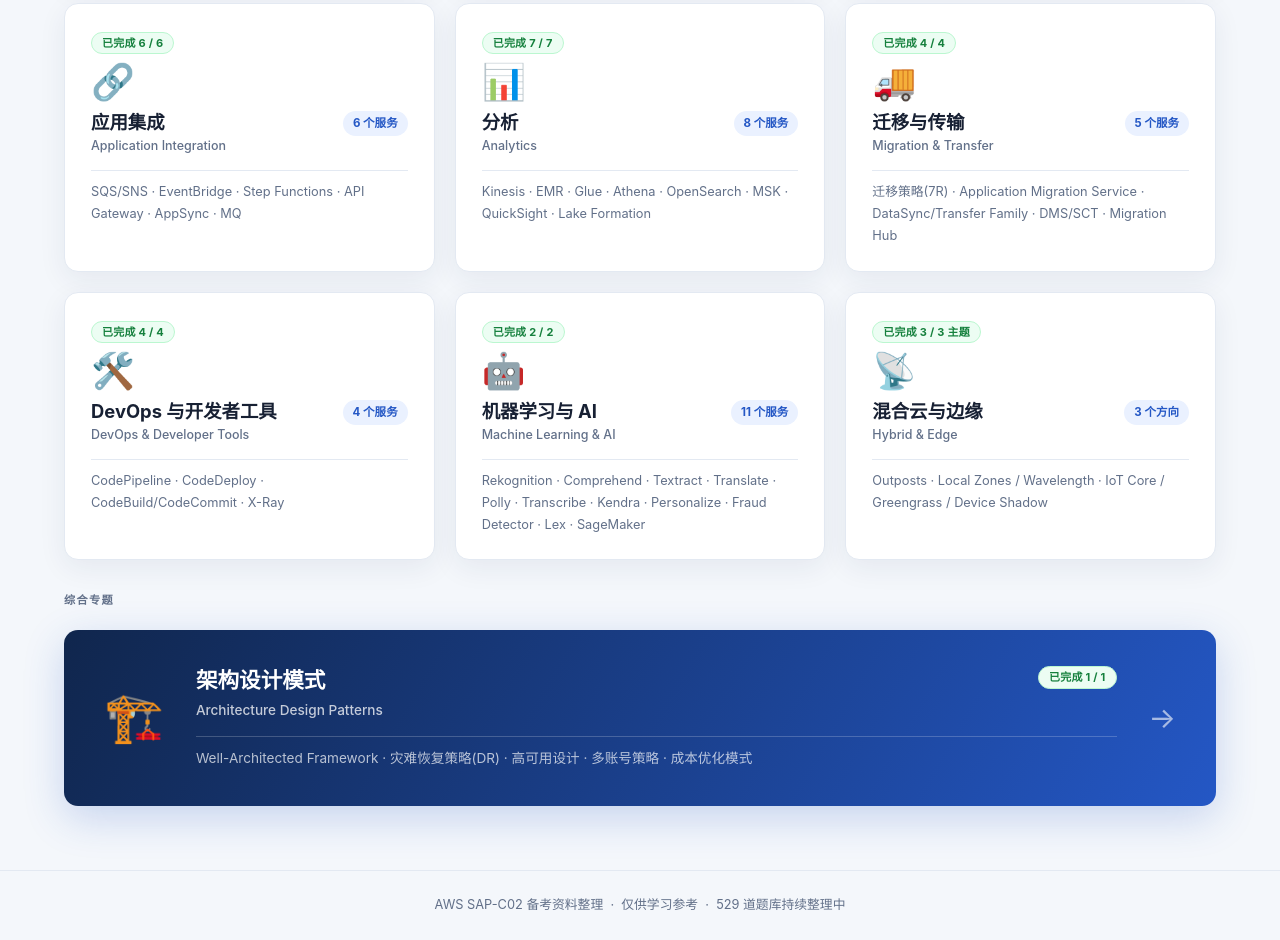
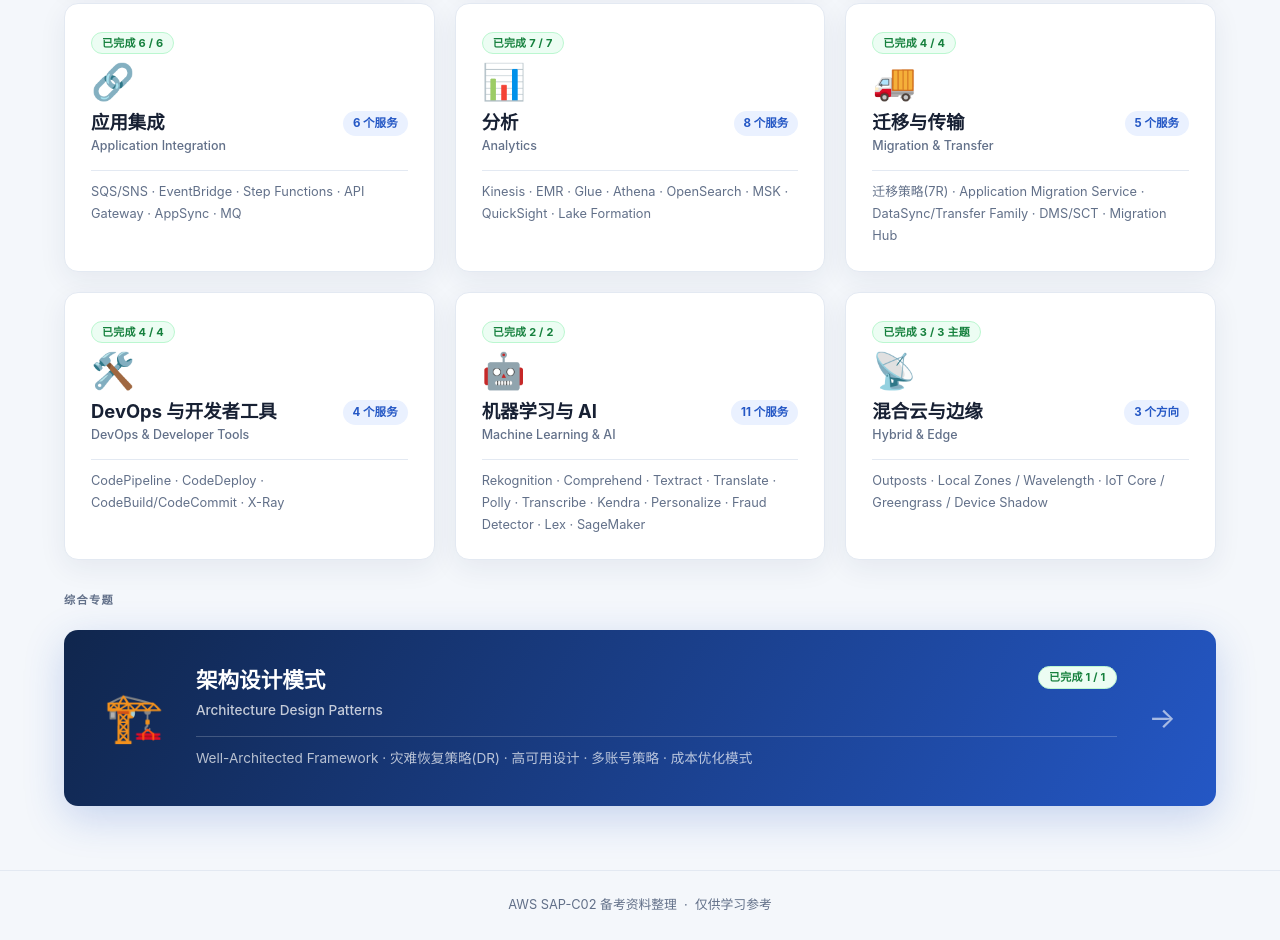
Before and after one commit to binglingshuang/AWS-SAP-C02, a plain HTML site: page index.html in a window 1280 px wide. Shown: the part 989-1929 px from the top of the page. Drawn offline with Linux system fonts and the light colour scheme.

Commit message:
delete 529 questions

```diff
--- a/index.html
+++ b/index.html
@@ -343,7 +343,6 @@
     <div class="stats-bar">
       <div class="stat-pill"><span class="icon">📁</span> 12 大类</div>
       <div class="stat-pill"><span class="icon">📄</span> 75 / 76 篇正文已完成</div>
-      <div class="stat-pill"><span class="icon">❓</span> 529 道题库待整理</div>
       <div class="stat-pill"><span class="icon">🎯</span> SAP-C02</div>
     </div>
   </header>
@@ -574,7 +573,7 @@
 
   <!-- ══════════════ FOOTER ══════════════ -->
   <footer>
-    AWS SAP-C02 备考资料整理 &nbsp;·&nbsp; 仅供学习参考 &nbsp;·&nbsp; 529 道题库持续整理中
+    AWS SAP-C02 备考资料整理 &nbsp;·&nbsp; 仅供学习参考
   </footer>
 
 </body>
```
Also changed, not shown: 1 other file.
